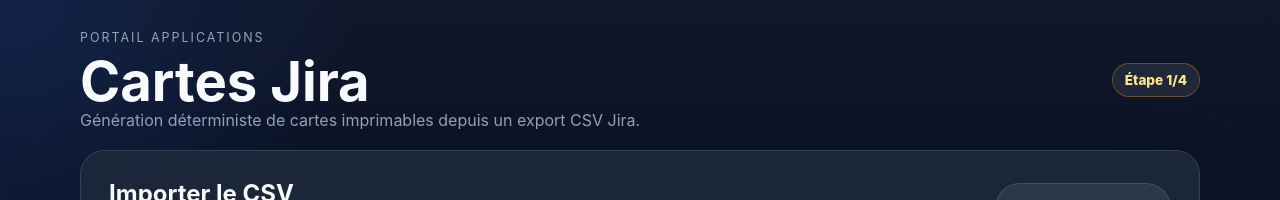
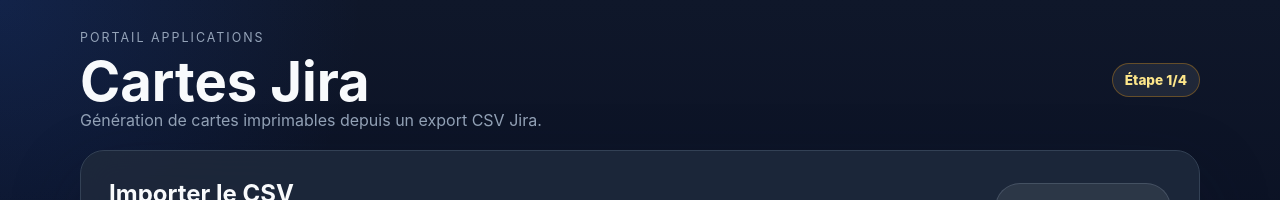
Before and after one commit to snoop827-cell/generator-pdf-jira, a React (Vite) app in the folder frontend/: page / in a window 1280 px wide. Shown: the top 200 px of the page. Built offline with nearby package versions, Linux system fonts and the light colour scheme.

Commit message:
fix: conserver le tableau lors du recalcul des couleurs

```diff
--- a/frontend/src/App.jsx
+++ b/frontend/src/App.jsx
@@ -36,9 +36,11 @@
     return 1;
   }, [analysis, isGenerating, result]);
 
-  async function analyzeSelectedFile(selectedFile, nextColorVariant = colorVariant) {
+  async function analyzeSelectedFile(selectedFile, nextColorVariant = colorVariant, options = {}) {
     setFile(selectedFile);
-    setAnalysis(null);
+    if (!options.keepAnalysis) {
+      setAnalysis(null);
+    }
     setResult(null);
     setError('');
     setIsAnalyzing(true);
@@ -124,7 +126,7 @@
     }
     const nextColorVariant = colorVariant + 1;
     setColorVariant(nextColorVariant);
-    analyzeSelectedFile(file, nextColorVariant);
+    analyzeSelectedFile(file, nextColorVariant, { keepAnalysis: true });
   }
 
   return (
@@ -133,7 +135,7 @@
         <div>
           <p className="eyebrow">Portail applications</p>
           <h1>Cartes Jira</h1>
-          <p className="lead">Génération déterministe de cartes imprimables depuis un export CSV Jira.</p>
+          <p className="lead">Génération de cartes imprimables depuis un export CSV Jira.</p>
         </div>
         <span className="status-pill">Étape {currentScreen}/4</span>
       </header>
```
